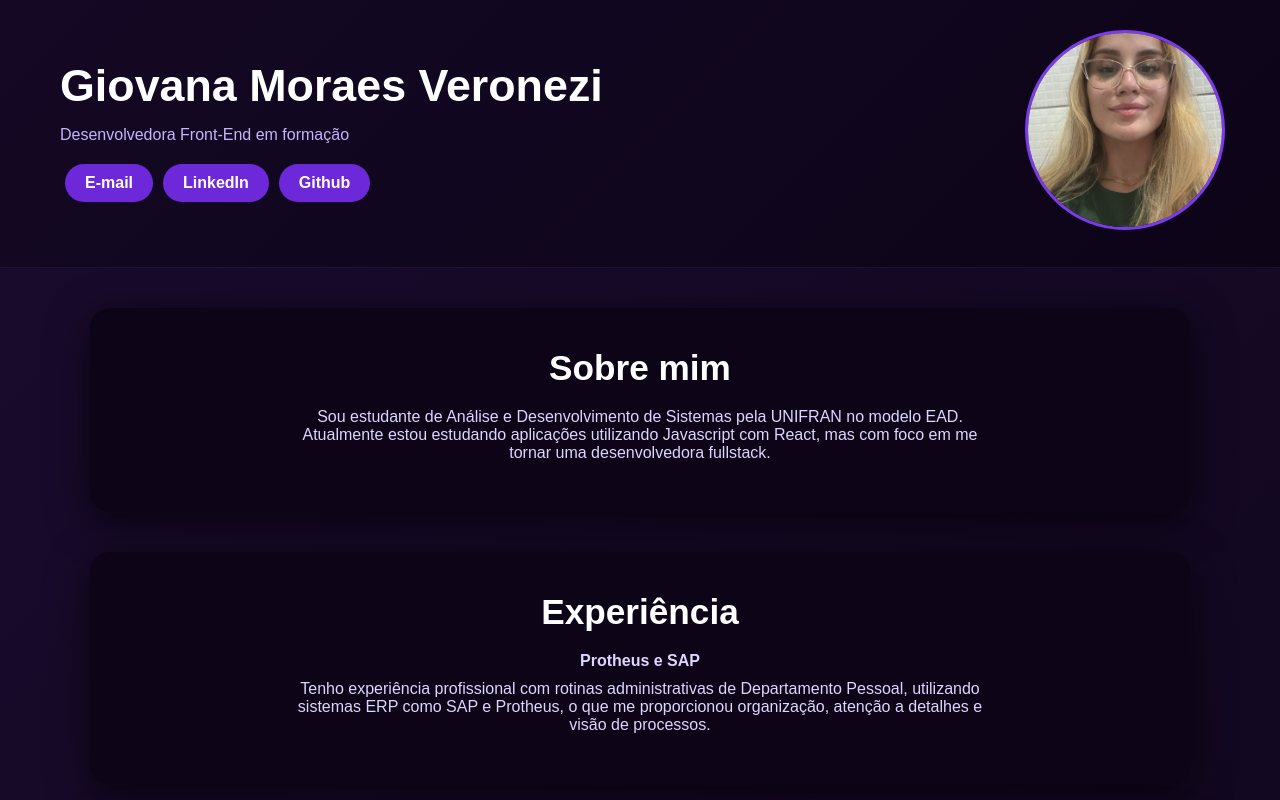
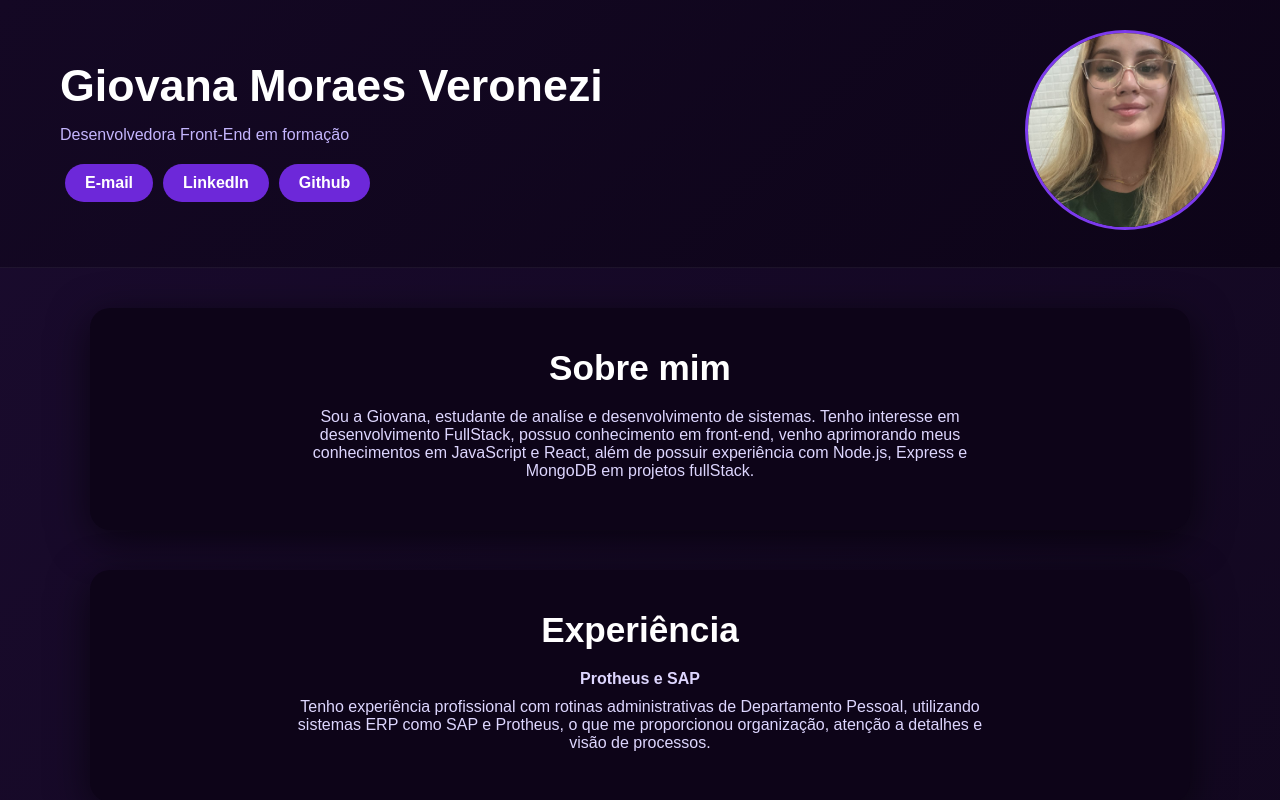
Before and after one commit to GiovanaVeronezi/portfolio_giovana, a React (Create React App) app: page / in a window 1280 px wide. Shown: the top 800 px of the page. Built offline with nearby package versions, Linux system fonts and the light colour scheme.

Commit message:
Atualiza seção sobre

```diff
--- a/src/components/Sobre/index.js
+++ b/src/components/Sobre/index.js
@@ -5,7 +5,7 @@ function Sobre() {
     <section>
       <h2 className="h2-sobre">Sobre mim</h2>
       <p className="p-sobre">
-        Sou estudante de Análise e Desenvolvimento de Sistemas pela UNIFRAN no modelo EAD. Atualmente estou estudando aplicações utilizando Javascript com React, mas com foco em me tornar uma desenvolvedora fullstack.
+        Sou a Giovana, estudante de analíse e desenvolvimento de sistemas. Tenho interesse em desenvolvimento FullStack, possuo conhecimento em front-end, venho aprimorando meus conhecimentos em JavaScript e React, além de possuir experiência com Node.js, Express e MongoDB em projetos fullStack.
       </p>
     </section>
   );
```
